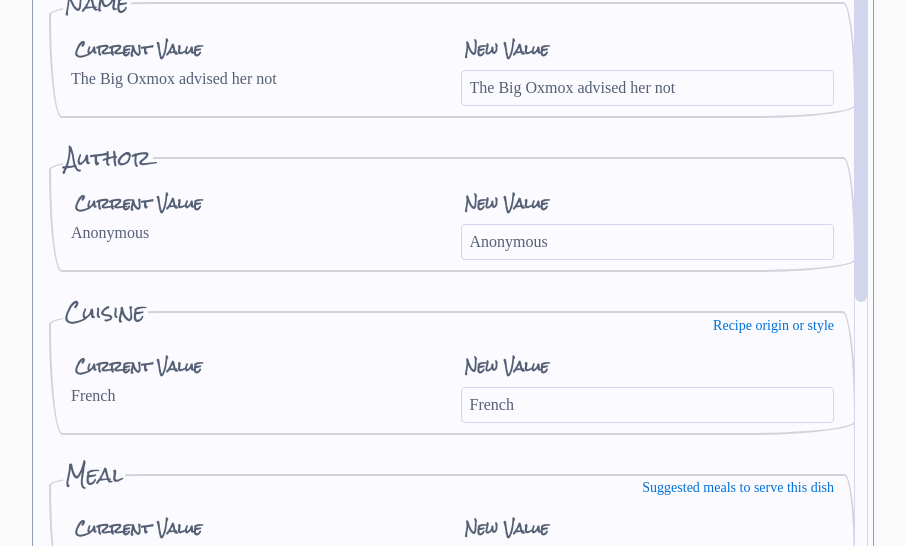
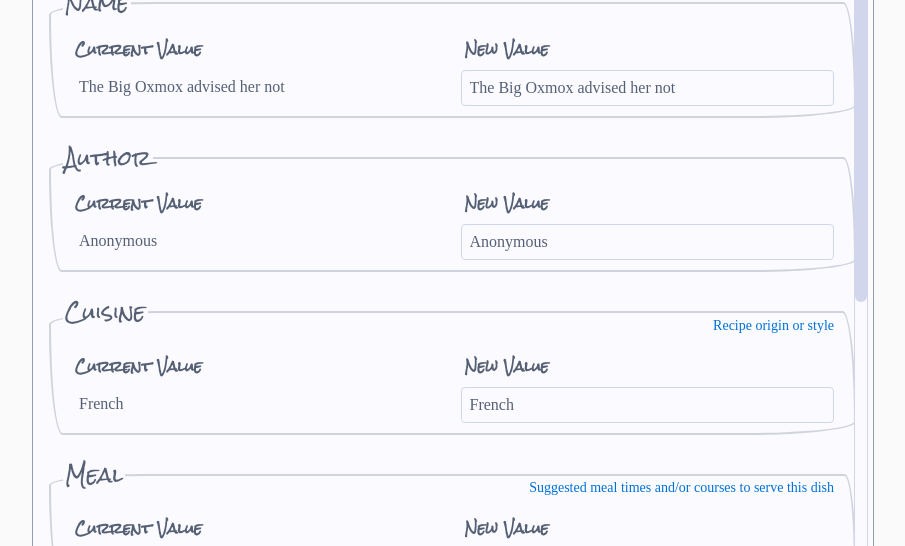
Before and after one commit to truburn/solid-vs-react, a React (Vite) app in the folder react/: page /recipe/edit/ba3ae1c3-afa8-663e-269a-6cb52f49 in a window 1280 px wide. Shown: the part 140-686 px from the top of the page, without its empty margins (187-1092 px from the left). Built offline with nearby package versions, Linux system fonts and the light colour scheme; a web font is replaced by a local one.

Commit message:
adjustments

```diff
--- a/react/src/dummyData/index.ts
+++ b/react/src/dummyData/index.ts
@@ -82,7 +82,10 @@ export function getDummyRecipes(count = 1): Recipe | Recipe[] {
 
       return {
         recipeID: generateUID(),
-        name: sentence.slice(0, Math.ceil(Math.random() * 6) + 2).join(" "),
+        name: sentence
+          .slice(0, Math.ceil(Math.random() * 6) + 2)
+          .join(" ")
+          .substring(0, 50),
         author: "Anonymous",
         summary: getDummySummary(Math.ceil(Math.random() * 10) + 2),
         cuisine: cuisines[Math.floor(Math.random() * cuisines.length)],
--- a/react/src/library/FormGroup/FormGroup.styles.ts
+++ b/react/src/library/FormGroup/FormGroup.styles.ts
@@ -49,6 +49,16 @@ export function useFormGroupStyles(props: FormGroupStyleProps) {
     color: theme.colors.info.main,
   });
 
+  const error = css({
+    background: theme.colors.error.main,
+    color: theme.colors.error.contrast,
+    fontFamily: theme.fonts.default.name,
+    fontWeight: "bold",
+    padding: theme.spacing.small,
+    borderRadius: theme.border.radius,
+    textAlign: "center",
+  });
+
   const values = css({
     display: "flex",
     flexDirection: "row",
@@ -65,26 +75,36 @@ export function useFormGroupStyles(props: FormGroupStyleProps) {
       "& input, & textarea": {
         borderStyle: "solid",
         borderWidth: theme.border.width,
-        borderColor: theme.border.color,
+        borderColor: status === "idle" ? theme.border.color : colorGroup.main,
         borderRadius: theme.border.radius,
         background: colorGroup.contrast,
         color: colorGroup.main,
         padding: theme.spacing.medium,
         fontFamily: theme.fonts.body.name,
         fontSize: theme.baseSize,
+        outlineColor: colorGroup.main,
       },
     },
   });
 
-  const label = css({
-    color: colorGroup.main,
+  const labelProps = {
     fontSize: "0.875rem",
     fontFamily: theme.fonts.heading.name,
     fontWeight: "bold",
     margin: 0,
     marginBottom: theme.spacing.small,
     padding: `0 ${theme.spacing.small}px`,
+  };
+
+  const label = css({
+    ...labelProps,
+    color: theme.colors.standard.main,
   });
 
-  return { root, legend, info, values, label };
+  const newValueLabel = css({
+    ...labelProps,
+    color: colorGroup.main,
+  });
+
+  return { root, legend, info, error, values, label, newValueLabel };
 }
--- a/react/src/library/FormGroup/FormGroup.tsx
+++ b/react/src/library/FormGroup/FormGroup.tsx
@@ -5,7 +5,7 @@ import uniqueId from "lodash/uniqueId";
 import kebabCase from "lodash/kebabCase";
 
 export function FormGroup(props: FormGroupProps) {
-  const { legend, fieldState = "idle", valueDisplay, input, info } = props;
+  const { legend, fieldState = "idle", valueDisplay, input, info, error } = props;
   const classes = useFormGroupStyles({
     status: fieldState,
   });
@@ -18,6 +18,7 @@ export function FormGroup(props: FormGroupProps) {
     >
       <legend css={classes.legend}>{capitalize(legend)}</legend>
       {info && <p css={classes.info}>{info}</p>}
+      {error && <p css={classes.error}>{error}</p>}
       <div css={classes.values}>
         {valueDisplay && (
           <div>
@@ -26,7 +27,7 @@ export function FormGroup(props: FormGroupProps) {
           </div>
         )}
         <div>
-          {valueDisplay && <label css={classes.label}>New Value</label>}
+          {valueDisplay && <label css={classes.newValueLabel}>New Value</label>}
           {input}
         </div>
       </div>
--- a/react/src/library/FormInput/FormInput.tsx
+++ b/react/src/library/FormInput/FormInput.tsx
@@ -13,6 +13,7 @@ export function FormInput(_props: FormInputProps) {
 
   return (
     <input
+      maxLength={50}
       {...props}
       type="text"
       onChange={handleOnChange}
--- a/react/src/library/FormTextarea/FormTextarea.tsx
+++ b/react/src/library/FormTextarea/FormTextarea.tsx
@@ -1,4 +1,7 @@
-import { FormTextareaProps, useFormTextareaStyles } from "@/library/FormTextarea";
+import {
+  FormTextareaProps,
+  useFormTextareaStyles,
+} from "@/library/FormTextarea";
 
 export function FormTextarea(_props: FormTextareaProps) {
   const { updateField, ...props } = _props;
@@ -13,10 +16,10 @@ export function FormTextarea(_props: FormTextareaProps) {
 
   return (
     <textarea
+      maxLength={500}
       {...props}
       onChange={handleOnChange}
       css={classes.root}
-      maxLength={500}
     />
   );
 }
--- a/react/src/routes/EditRecipe/EditRecipe.hooks.ts
+++ b/react/src/routes/EditRecipe/EditRecipe.hooks.ts
@@ -45,5 +45,21 @@ export function useEditRecipe(prevRecipe: Recipe | null) {
     navigate(-1);
   };
 
-  return { recipe, updateRecipe, disableButtons, resetForm, cancelForm };
+  const fieldState = (key: keyof Recipe) => {
+    const origVal: Recipe = prevRecipe ?? INTIAL_RECIPE;
+    const fieldIsEqual = isEqual(origVal[key], recipe[key]);
+
+    if (key === "name" && recipe.name.length === 0) return "error";
+
+    return fieldIsEqual ? "idle" : "changed";
+  };
+
+  return {
+    recipe,
+    updateRecipe,
+    disableButtons,
+    resetForm,
+    cancelForm,
+    fieldState,
+  };
 }
--- a/react/src/routes/EditRecipe/EditRecipe.styles.ts
+++ b/react/src/routes/EditRecipe/EditRecipe.styles.ts
@@ -24,5 +24,10 @@ export function useEditRecipeStyles() {
     },
   });
 
-  return { root, actions };
+  const value = css({
+    margin: 0,
+    padding: theme.spacing.medium,
+  });
+
+  return { root, actions, value };
 }
--- a/react/src/routes/EditRecipe/EditRecipe.tsx
+++ b/react/src/routes/EditRecipe/EditRecipe.tsx
@@ -21,7 +21,7 @@ export function EditRecipe() {
   const { recipeID } = useParams();
   const classes = useEditRecipeStyles();
   const prevRecipe = usePrevRecipe(recipeID);
-  const { recipe, updateRecipe, disableButtons, resetForm, cancelForm } =
+  const { recipe, updateRecipe, disableButtons, resetForm, cancelForm, fieldState } =
     useEditRecipe(prevRecipe);
 
   return (
@@ -38,7 +38,11 @@ export function EditRecipe() {
                 updateField={updateRecipe}
               />
             }
-            valueDisplay={prevRecipe && <p>{prevRecipe?.name}</p>}
+            valueDisplay={
+              prevRecipe && <p css={classes.value}>{prevRecipe?.name}</p>
+            }
+            fieldState={fieldState("name")}
+            error={fieldState("name") === "error" ? "Don't forget to name your recipe!" : undefined}
           />
           <FormGroup
             legend="Author"
@@ -49,7 +53,10 @@ export function EditRecipe() {
                 updateField={updateRecipe}
               />
             }
-            valueDisplay={prevRecipe && <p>{prevRecipe?.author}</p>}
+            valueDisplay={
+              prevRecipe && <p css={classes.value}>{prevRecipe?.author}</p>
+            }
+            fieldState={fieldState("author")}
           />
           <FormGroup
             legend="Cuisine"
@@ -61,13 +68,17 @@ export function EditRecipe() {
                 updateField={updateRecipe}
               />
             }
-            valueDisplay={prevRecipe && <p>{prevRecipe?.cuisine}</p>}
+            valueDisplay={
+              prevRecipe && <p css={classes.value}>{prevRecipe?.cuisine}</p>
+            }
+            fieldState={fieldState("cuisine")}
           />
           <FormGroup
             legend="Meal"
-            info="Suggested meals to serve this dish"
+            info="Suggested meal times and/or courses to serve this dish"
             input={<MealInput value={recipe.meal} updateField={updateRecipe} />}
             valueDisplay={prevRecipe && <MealInput value={prevRecipe.meal} />}
+            fieldState={fieldState("meal")}
           />
           <FormGroup
             legend="Servings"
@@ -90,7 +101,7 @@ export function EditRecipe() {
           />
           <FormGroup
             legend="Summary"
-            info="Brief description of the recipe (Max 500 Characters)"
+            info="Brief description of the recipe"
             input={
               <FormTextarea
                 name="summary"
@@ -105,6 +116,7 @@ export function EditRecipe() {
                 </Scrollbar>
               )
             }
+            fieldState={fieldState('summary')}
           />
           <FormGroup
             legend="Ingredients"
@@ -118,6 +130,7 @@ export function EditRecipe() {
             valueDisplay={
               prevRecipe && <IngredientsInput value={prevRecipe.ingredients} />
             }
+            fieldState={fieldState("ingredients")}
           />
           <FormGroup
             legend="Steps"
@@ -126,6 +139,7 @@ export function EditRecipe() {
               <StepsInput updateField={updateRecipe} value={recipe.steps} />
             }
             valueDisplay={prevRecipe && <StepsInput value={prevRecipe.steps} />}
+            fieldState={fieldState("steps")}
           />
         </Scrollbar>
         <div css={classes.actions}>
```
